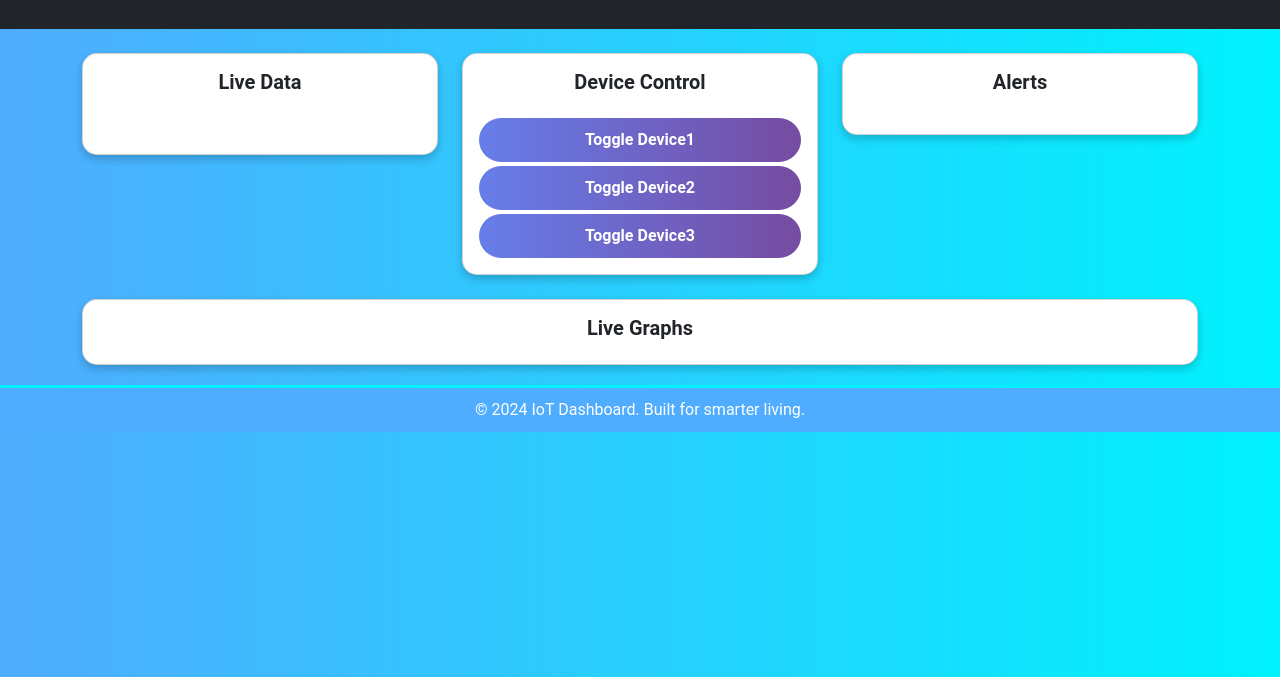
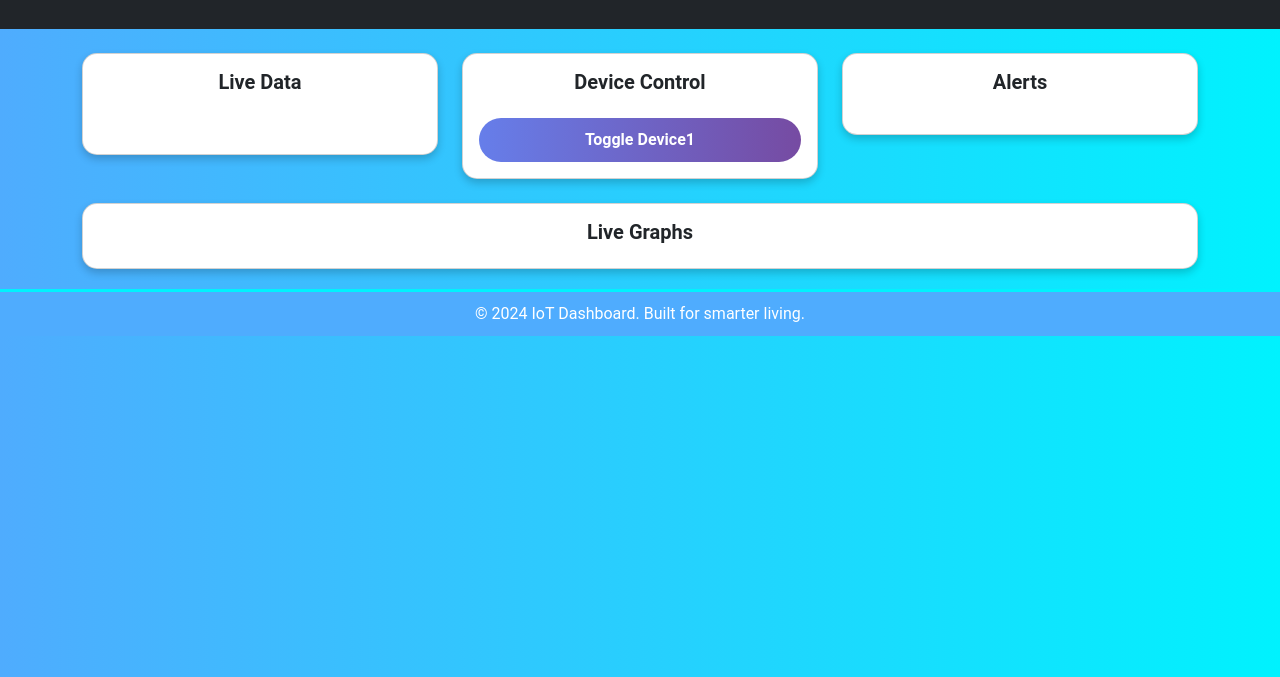
Before and after one commit to webinnovators-05/cold-storage, a plain HTML site: page index.html in a window 1280 px wide. Shown: the part 123-800 px from the top of the page. Drawn offline with nearby package versions, Linux system fonts and the light colour scheme; no server answers.

Commit message:
Update index.html

```diff
--- a/index.html
+++ b/index.html
@@ -76,8 +76,8 @@
           <h5>Device Control</h5>
           <div class="d-grid gap-1 mt-3">
             <button class="btn btn-custom" onclick="toggleDevice('1')">Toggle Device1</button>
-            <button class="btn btn-custom" onclick="toggleDevice('2')">Toggle Device2</button>
-            <button class="btn btn-custom" onclick="toggleDevice('3')">Toggle Device3</button>
+<!--             <button class="btn btn-custom" onclick="toggleDevice('2')">Toggle Device2</button>
+            <button class="btn btn-custom" onclick="toggleDevice('3')">Toggle Device3</button> -->
           </div>
         </div>
       </div>
```
